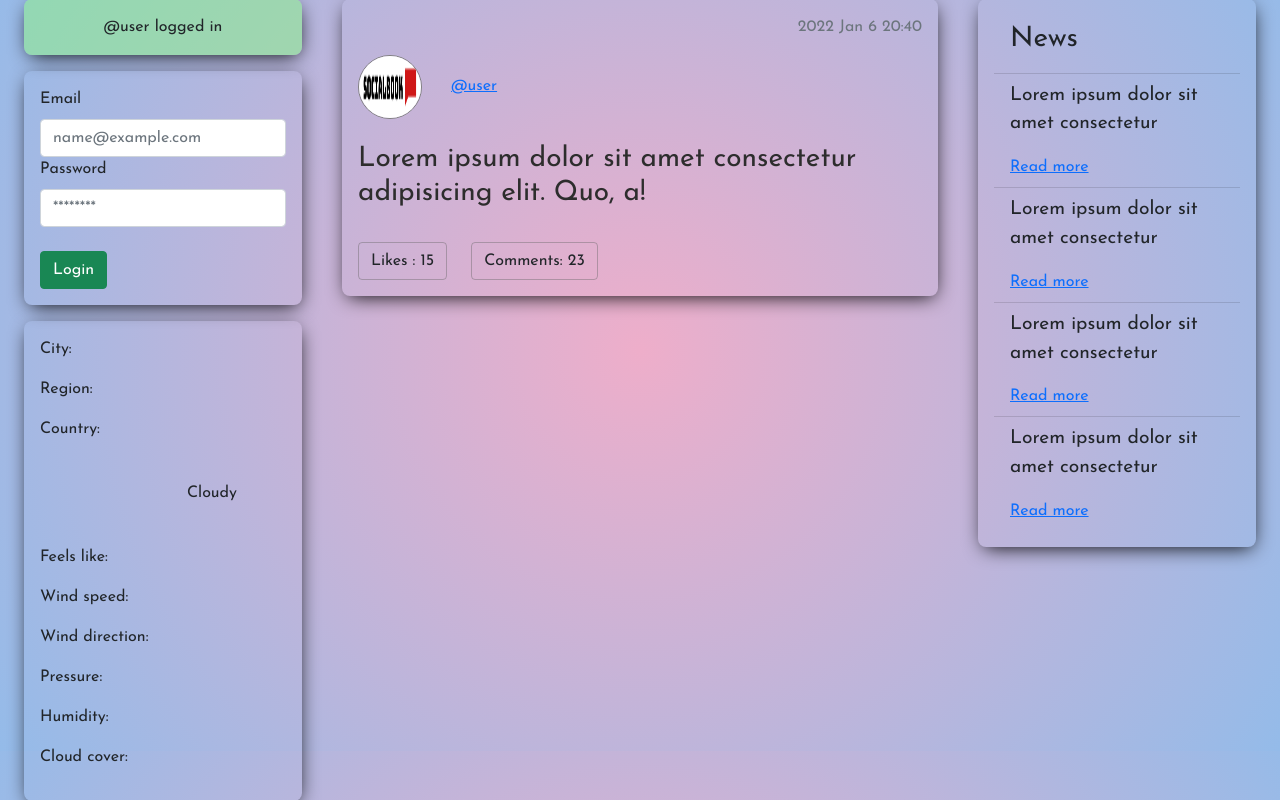
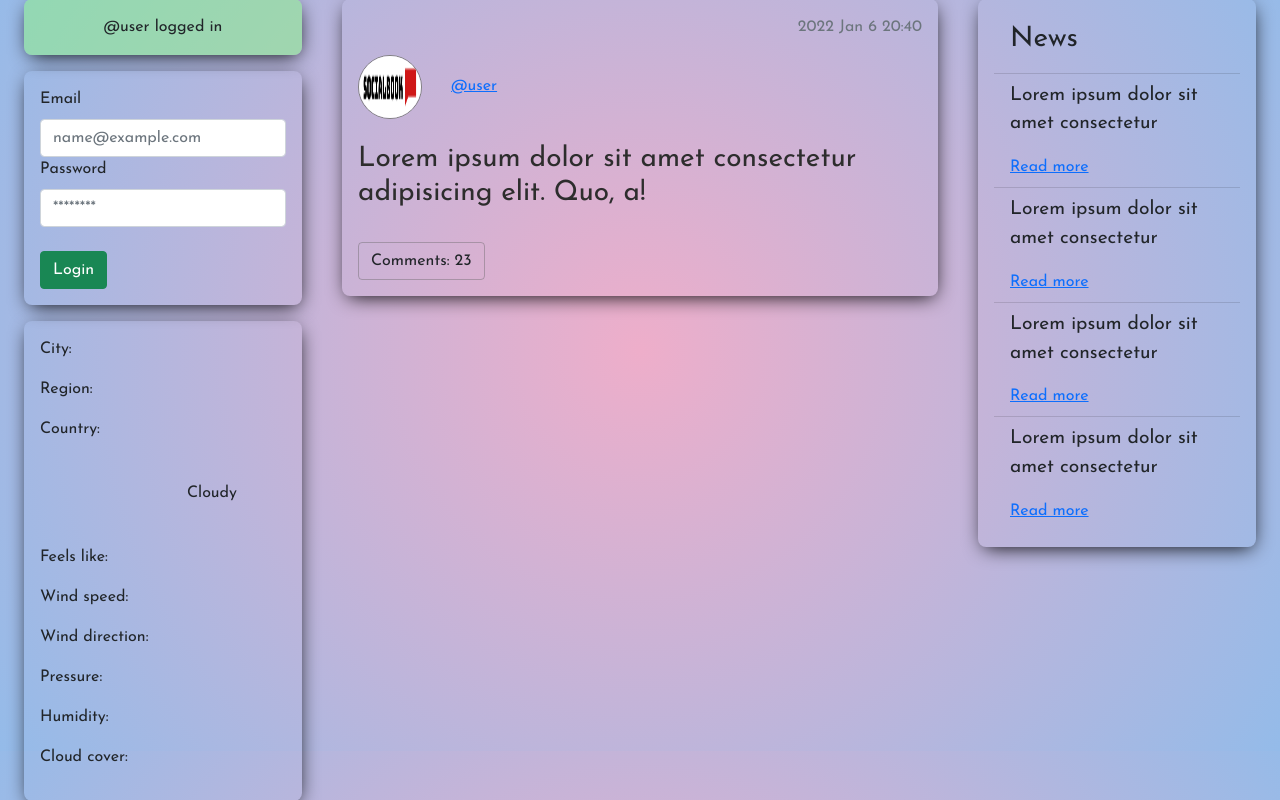
Before and after one commit to LoisaKitakaya/socialbook, a Django app: page / in a window 1280 px wide. Shown: the part 97-897 px from the top of the page. Run offline with Django 3.2, Linux system fonts and the light colour scheme; some web fonts are replaced.

Commit message:
minor style changes

```diff
--- a/app/templates/app/index.html
+++ b/app/templates/app/index.html
@@ -92,7 +92,7 @@
         </a>
         <br />
         <div class="post-card-footer">
-          <a href="#" class="btn card-btn-links">Likes : 15</a>
+          <!-- <a href="#" class="btn card-btn-links">Likes : 15</a> -->
           <a href="#" class="btn card-btn-links">Comments: 23</a>
         </div>
       </div>
```
